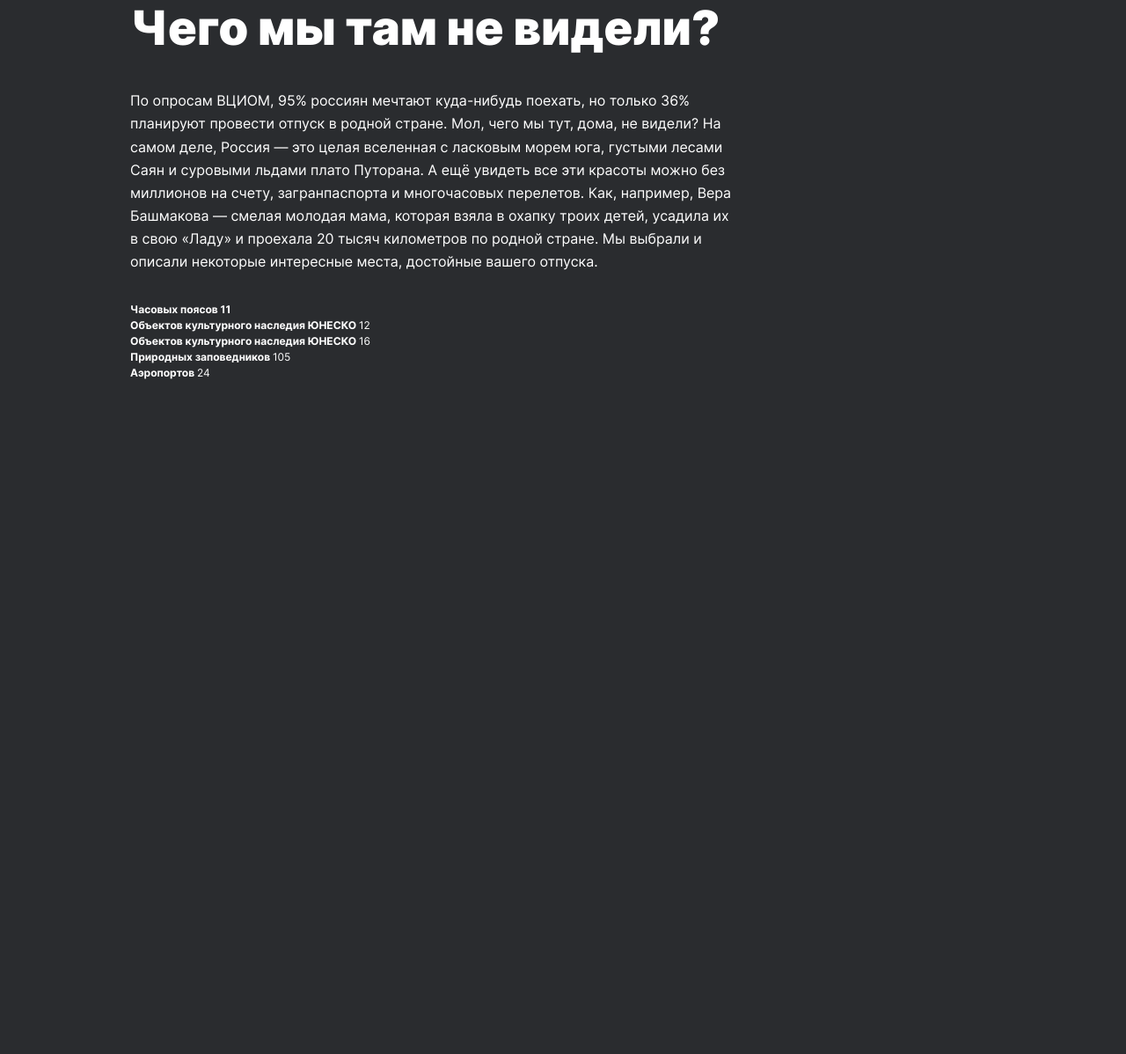
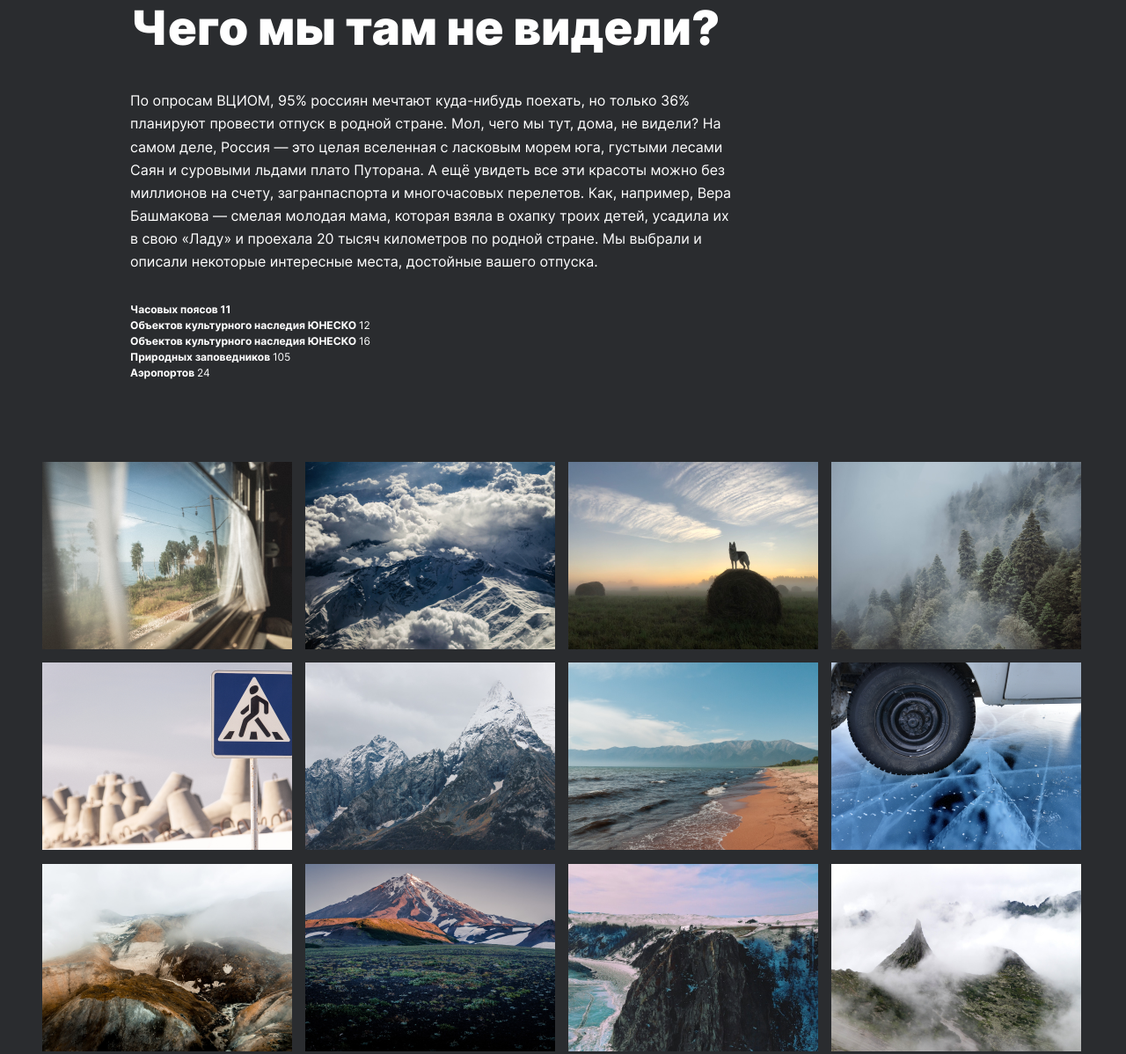
Before and after one commit to tuptop/russian-travel, a plain HTML site: page index.html in a window 1280 px wide. Shown: the part 1217-2415 px from the top of the page at 88% size. Before the commit the page ends 1650 px from the top, so only its background shows below. Drawn offline with Linux system fonts and the light colour scheme.

Commit message:
фото-грид для 1280

```diff
--- a/blocks/intro/__list/intro__list.css
+++ b/blocks/intro/__list/intro__list.css
@@ -1,5 +1,5 @@
 .intro__list{
-    list-style: none;
+    list-style-type: none;
     margin: 0;
     padding: 0;
     padding-top: 33px;
--- a/blocks/intro/intro.css
+++ b/blocks/intro/intro.css
@@ -1,7 +1,8 @@
 .intro{
     margin: 0 auto;
-    max-width: calc(100% - 296px);
+    width: calc(100% - 296px);
     padding-top: 92px;
+    max-width: 984px;
     }
 
     @media screen and (max-width: 1024px) {
--- a/index.html
+++ b/index.html
@@ -57,6 +57,22 @@
             </ul>
         </section>
 
+        <section class="photo-grid">
+            <ul class="photo-grid__list">
+                <li><img src="./images/photo-grid/__item.png" alt="фото 1" class="photo-grid__item"></li>
+                <li><img src="./images/photo-grid/__item-1.png" alt="фото 2" class="photo-grid__item"></li>
+                <li><img src="./images/photo-grid/__item-2.png" alt="фото 3" class="photo-grid__item"></li>
+                <li><img src="./images/photo-grid/__item-3.png" alt="фото 4" class="photo-grid__item"></li>
+                <li><img src="./images/photo-grid/__item-4.png" alt="фото 5" class="photo-grid__item"></li>
+                <li><img src="./images/photo-grid/__item-5.png" alt="фото 6" class="photo-grid__item"></li>
+                <li><img src="./images/photo-grid/__item-6.png" alt="фото 7" class="photo-grid__item"></li>
+                <li><img src="./images/photo-grid/__item-7.png" alt="фото 8" class="photo-grid__item"></li>
+                <li><img src="./images/photo-grid/__item-8.png" alt="фото 9" class="photo-grid__item"></li>
+                <li><img src="./images/photo-grid/__item-9.png" alt="фото 10" class="photo-grid__item"></li>
+                <li><img src="./images/photo-grid/__item-10.png" alt="фото 11" class="photo-grid__item"></li>
+                <li><img src="./images/photo-grid/__item-11.png" alt="фото 12" class="photo-grid__item"></li>
+            </ul>
+        </section>
 
     </main>
 </body>
--- a/pages/index.css
+++ b/pages/index.css
@@ -33,3 +33,26 @@
     font-family: 'Inter';
     color: #fff;
 }
+
+.photo-grid {
+    margin: 0 auto;
+    padding: 0;
+    padding-top: 92px;
+    width: calc(100% - 96px);
+    max-width: 1184px;
+}
+
+.photo-grid__list {
+    margin: 0;
+    padding: 0;
+    width: 100%;
+    list-style-type: none;
+    display: grid;
+    grid-template-columns: repeat(auto-fit, minmax(284px, 1fr));
+    gap: 12px;
+}
+
+.photo-grid__item {
+    min-width: 284px;
+    max-width: 100%;
+}
```
Also changed, not shown: images/photo-grid/__item-1.png (added), images/photo-grid/__item-10.png (added), images/photo-grid/__item-11.png (added), images/photo-grid/__item-2.png (added), images/photo-grid/__item-3.png (added), images/photo-grid/__item-4.png (added), images/photo-grid/__item-5.png (added), images/photo-grid/__item-6.png (added), images/photo-grid/__item-7.png (added), images/photo-grid/__item-8.png (added), images/photo-grid/__item-9.png (added), images/photo-grid/__item.png (added).
